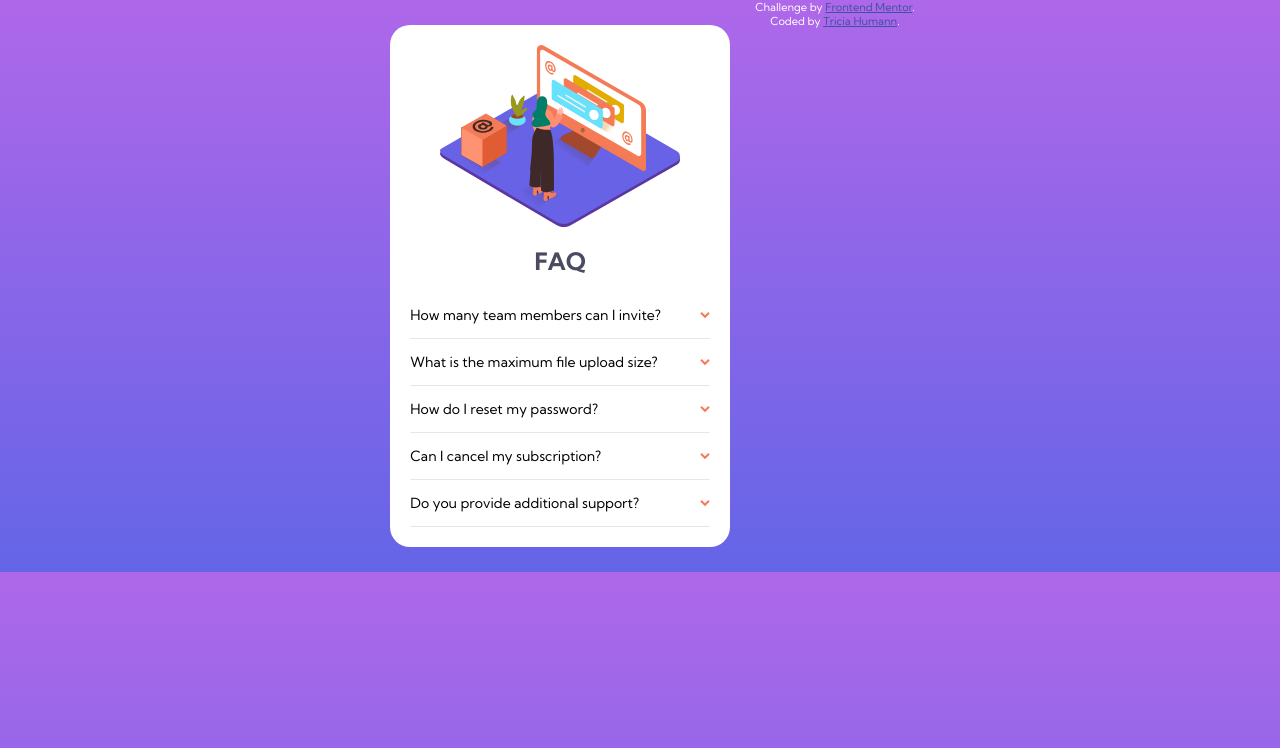
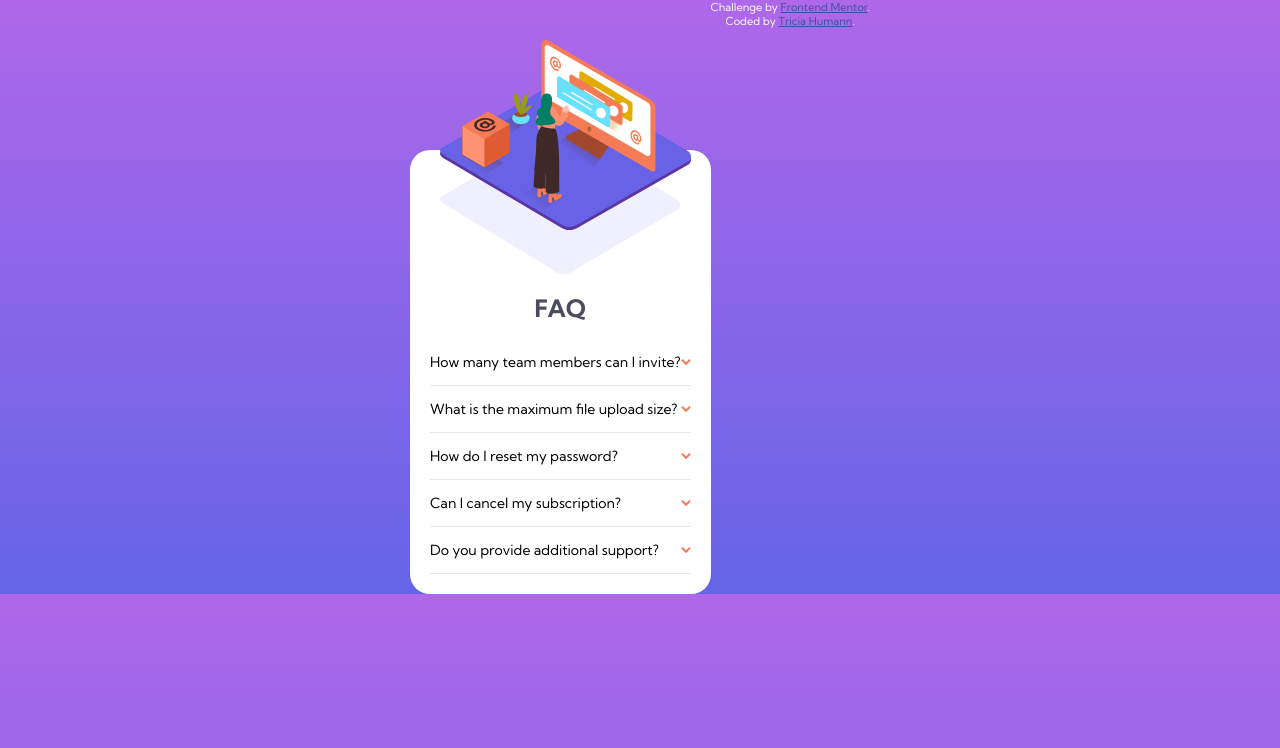
Before and after one commit to triciahumann/faq-accordion-card, a plain HTML site: page index.html in a window 1280 px wide. Drawn offline with Linux system fonts and the light colour scheme.

Commit message:
Moved hero image up

```diff
--- a/index.html
+++ b/index.html
@@ -22,6 +22,7 @@
   <div class="container">
     <div class="image">
       <img src="/images/illustration-woman-online-mobile.svg">
+      <svg width="240" height="104" xmlns="http://www.w3.org/2000/svg"><path d="M116.454 102.048L4.667 34.239c-3.56-2.054-6.61-5.42-3.142-7.627l112.184-66.364c1.682-1.07 4.237-1.773 5.951-.75l117.328 69.904c3.559 2.12 4.198 8.028.652 10.17L131.185 101.94a14.53 14.53 0 01-14.731.107z" fill="#6862E6" fill-rule="nonzero" opacity=".099"/></svg>
     </div>
     <div class="accordion-wrapper">
       <h1>FAQ</h1>
--- a/style.css
+++ b/style.css
@@ -19,10 +19,10 @@ body {
 .container {
     background-color: white;
     box-sizing: border-box;
-    margin: 25px;
+    margin-top: 150px;
     padding: 20px;
     border-radius: 20px;
-    position: relative;
+    /* position: relative; */
 }
 
 h1 {
@@ -55,14 +55,14 @@ p {
 }
 
 
-/* image styles */
+/* image styles - .image is the parent div to the images*/
 .image {
     text-align: center;
-    /* position: absolute; */
+    position: relative;
 }
 .image img {
-    /* position: absolute; */
-    width: 80%;
+    position: absolute;
+    top: -130px
 }
 
 /* faq accordion styles */
```
